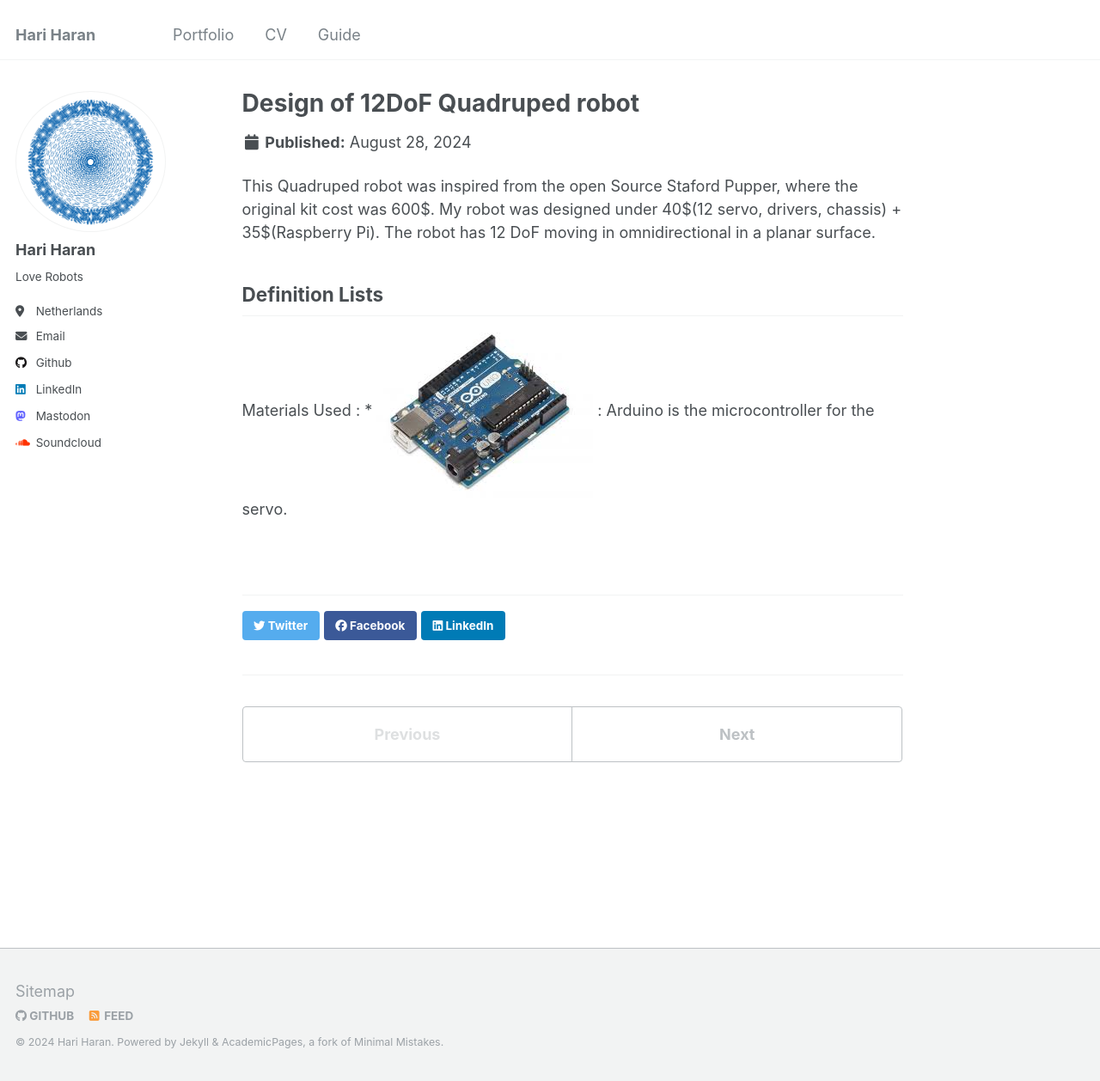
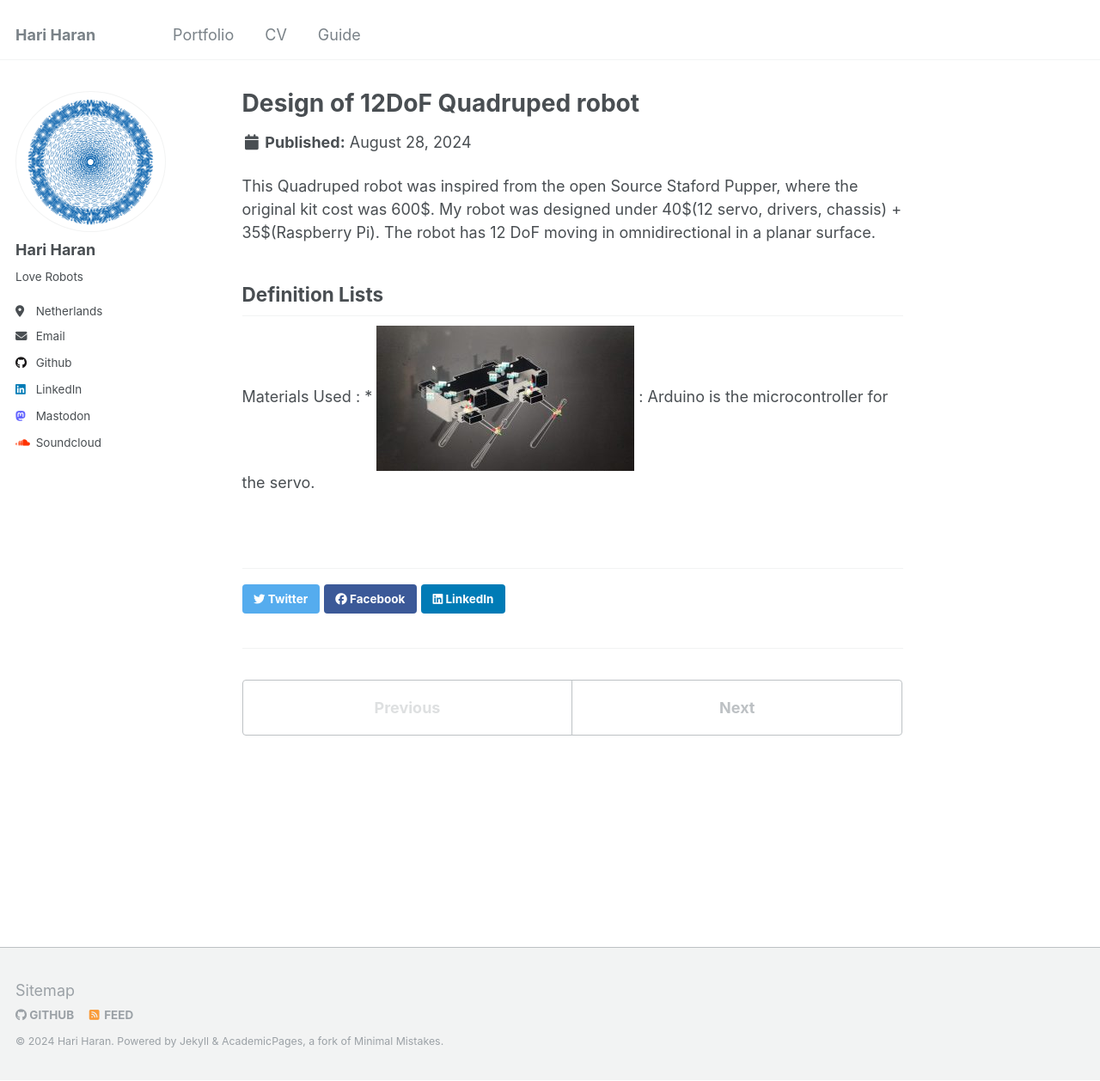
Before and after one commit to hariharan382/drint.github.io, a Jekyll site: the page built from _portfolio/portfolio-1.md, in a window 1280 px wide and 1258 px high. Shown: the whole window at 86% size. Built offline with Jekyll 4.4.1, drawn with Linux system fonts in a browser that asks for light colours.

Commit message:
personal data

```diff
--- a/_portfolio/portfolio-1.md
+++ b/_portfolio/portfolio-1.md
@@ -8,5 +8,5 @@ This Quadruped robot was inspired from the open Source Staford Pupper, where the
 
 ## Definition Lists
 Materials Used :
-    * <img title="Arduino" alt="Alt text" src="/images/quadruped/arduino_uno.png"> :
+    * <img title="Arduino" alt="Alt text" src="https://github.com/hariharan382/drint.github.io/blob/main/images/quadruped/Quadruped_f360.png"> :
     Arduino is the microcontroller for the servo.
--- a/_portfolio/portfolio-2.html
+++ b/_portfolio/portfolio-2.html
@@ -1,6 +1,6 @@
 ---
 title: "Portfolio this is html"
-excerpt: "Short description of portfolio item number 2 <br/><img src='/images/quadruped/logitech_attack_3.jpg'>"
+excerpt: "Short description of portfolio item number 2 <br/><img src='https://github.com/hariharan382/drint.github.io/blob/main/images/quadruped/Quadruped_f360.png'>"
 collection: portfolio
 ---
 
```
